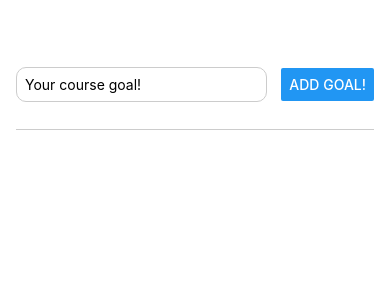
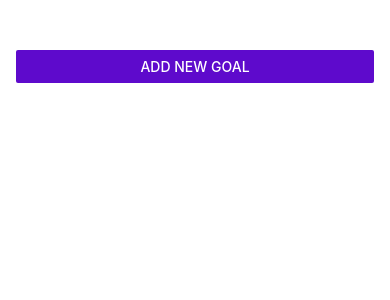
Before and after one commit to herberthkagiya/Learning-Goals, a React Native app: screen / in a window 390 px wide. Shown: the top 300 px of the page. Built offline with nearby package versions, Linux system fonts and the light colour scheme.

Commit message:
Added modal screen to add goal

```diff
--- a/App.js
+++ b/App.js
@@ -14,14 +14,24 @@ import GoalInput from './components/GoalInput';
 
 export default function App() {
 
+  const [modalIsVisible, setModalIsVisible] = useState(false);
 
   const [courseGoals, setCourseGoals] = useState([]);
 
+  function startAddGoalHandler(){
+    setModalIsVisible(true);
+  }
+
+  function endAddGoalHandler(){
+    setModalIsVisible(false)
+  }
 
   function addGoalHandler(enteredGoalText){
     setCourseGoals(currentCourseGoals => [
       ...currentCourseGoals,
       {text: enteredGoalText, id: Math.random().toString()}]);
+
+      endAddGoalHandler()
   }
 
   function deleteGoalHandeler(id){
@@ -34,10 +44,17 @@ export default function App() {
   return (
     <View style={styles.appContainer}>
 
-      <GoalInput onAddGoal={addGoalHandler}/>
+      <Button
+        title="Add New Goal"
+        color="#5e0acc"
+        onPress={startAddGoalHandler}/>
+
+      <GoalInput
+        visible={modalIsVisible}
+        onAddGoal={addGoalHandler}
+        onCancel={endAddGoalHandler}/>
 
       <View style={styles.goalsContainer}>
-
           <FlatList
             data={courseGoals}
             renderItem={ (itemData) => {
--- a/app.json
+++ b/app.json
@@ -1,7 +1,7 @@
 {
   "expo": {
-    "name": "AwesomeProject",
-    "slug": "AwesomeProject",
+    "name": "LearningGoals",
+    "slug": "LearningGoals",
     "version": "1.0.0",
     "orientation": "portrait",
     "icon": "./assets/icon.png",
--- a/components/GoalInput.js
+++ b/components/GoalInput.js
@@ -2,7 +2,8 @@ import {
     View,
     TextInput,
     Button,
-    StyleSheet
+    StyleSheet,
+    Modal
 } from 'react-native';
 
 import { useState } from 'react';
@@ -23,6 +24,7 @@ function GoalInput(props) {
 
 
     return (
+        <Modal visible={props.visible} animationType="slide">
             <View style={styles.inputContainer}>
                 <TextInput
                     placeholder='Your course goal!'
@@ -30,10 +32,20 @@ function GoalInput(props) {
                     onChangeText={goalInputHandler}
                     value={enteredGoalText}/>
 
+                <View style={styles.buttonsContainer}>
+                    <View style={styles.button}>
                         <Button
                             title='Add Goal!'
                             onPress={addGoalHandler}/>
                     </View>
+
+                    <View style={styles.button}>
+                        <Button title="Cancel" onPress={props.onCancel} />
+                    </View>
+                </View>
+
+             </View>
+        </Modal>
     );
 }
 
@@ -45,8 +57,9 @@ export default GoalInput;
 const styles = StyleSheet.create({
     inputContainer: {
         flex: 1,
-        flexDirection: 'row',
-        justifyContent: 'space-between',
+        padding: 16,
+        flexDirection: 'column',
+        justifyContent: 'center',
         alignItems: 'center',
         paddingBottom: 10,
         borderBottomWidth: 1,
@@ -56,9 +69,18 @@ const styles = StyleSheet.create({
       textInput: {
         borderWidth: 1,
         borderColor: '#cccccc',
-        width: '70%',
-        marginRight: 8,
+        width: '100%',
         padding: 8,
         borderRadius: 10
       },
+
+      buttonsContainer: {
+        flexDirection: 'row',
+        marginTop: 16
+      },
+
+      button: {
+        width: '40%',
+        marginHorizontal: 8
+      }
 });
--- a/components/GoalItem.js
+++ b/components/GoalItem.js
@@ -6,12 +6,18 @@ import {
 } from "react-native";
 
 function GoalItem(props) {
+
     return(
-        <Pressable onPress={props.onDeleteGoal.bind(this, props.id)}>
-            <View style={styles.goalItem}>
+
+        <View style={styles.goalItem}>
+            <Pressable
+                android_ripple={{color: '#210644'}}
+                onPress={props.onDeleteGoal.bind(this, props.id)}
+                style={({pressed}) => pressed && styles.pressedItem}>
+
                 <Text style={styles.goalText} key={props.id}>{props.text}</Text>
-            </View>
-        </Pressable>
+            </Pressable>
+        </View>
     );
 }
 
@@ -20,12 +26,16 @@ export default GoalItem;
 const styles = StyleSheet.create({
     goalItem: {
         margin: 8,
-        padding: 12,
         borderRadius: 6,
         backgroundColor: '#5e0acc'
     },
 
     goalText: {
-        color: 'white'
+        color: 'white',
+        padding: 12,
+    },
+
+    pressedItem: {
+        opacity: 0.5,
     }
 });
```
Lines whose indentation alone changed are shown as unchanged.
